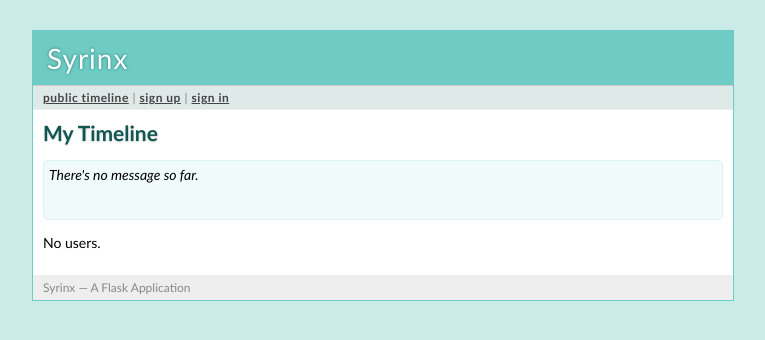
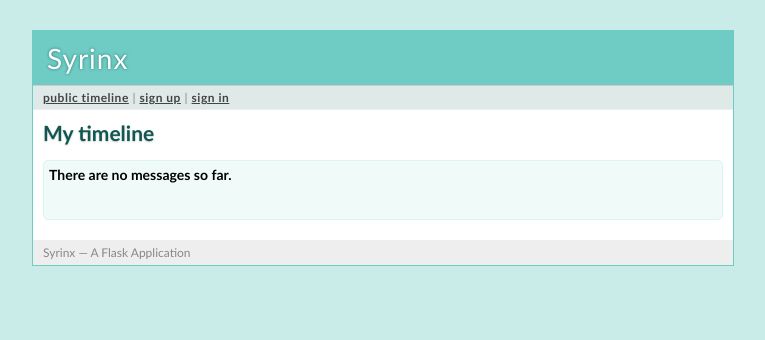
Before and after one commit to tooxie/flask-syrinx, a Flask app: template syrinx/templates/timeline.html in a window 1280 px wide. Shown: the top 340 px of the page, without its empty margins (257-1022 px from the left). Run offline with Flask 2, Linux system fonts and the light colour scheme; the template is opened without the code that fills it, so the values that code supplies are empty; parts of the project's set-up code (start-up, migrations or seed data) failed here and were passed over.

Commit message:
Improved HTML.

```diff
--- a/syrinx/static/style.css
+++ b/syrinx/static/style.css
@@ -10,6 +10,10 @@ a {
 
 a:hover {
     color: #333;
+}
+
+a img {
+    border: none;
 }
 
 input[type="text"],
@@ -119,9 +123,13 @@ div.page ul.messages li img {
     padding: 0 10px 0 0;
 }
 
-div.page ul.messages li small {
+div.page ul.messages li span.datepublish {
     font-size: 0.9em;
     color: #888;
+}
+
+div.page ul.messages li span.nomessages {
+    font-weight: bold;
 }
 
 div.page div.twitbox {
@@ -147,9 +155,10 @@ div.page div.twitbox input[type="text"] {
     width: 585px;
 }
 
-div.page div.twitbox input[type="submit"] {
+div.page div.twitbox input.button {
+    float: right;
+    margin-left: 5px;
     width: 70px;
-    margin-left: 5px;
 }
 
 ul.flashes {
--- a/syrinx/templates/layout.html
+++ b/syrinx/templates/layout.html
@@ -1,9 +1,17 @@
-<!doctype html>
+<!DOCTYPE HTML PUBLIC "-//W3C//DTD HTML 4.01//EN"
+        "http://www.w3.org/TR/html4/strict.dtd">
+<html>
+    <head>
         <title>{% block title %}Welcome{% endblock %} | Syrinx</title>
-<link rel=stylesheet type=text/css href="{{ url_for('.static', filename='style.css') }}">
-<div class=page>
-  <h1>Syrinx</h1>
-  <div class=navigation>
+        <link rel="stylesheet" type="text/css" href="{{ url_for('.static', filename='style.css') }}">
+    </head>
+
+    <body>
+        <div class="page">
+            <h1>
+                Syrinx
+            </h1>
+            <div class="navigation">
                 {% if g.user %}
                         <a href="{{ url_for('timeline') }}">my timeline</a> |
                         <a href="{{ url_for('public_timeline') }}">public timeline</a> |
@@ -16,17 +24,21 @@
             </div>
             {% with flashes = get_flashed_messages() %}
                 {% if flashes %}
-      <ul class=flashes>
+                    <ul class="flashes">
                         {% for message in flashes %}
-        <li>{{ message }}
+                            <li>
+                                {{ message }}
+                            </li>
                         {% endfor %}
                     </ul>
                 {% endif %}
             {% endwith %}
-  <div class=body>
+            <div class="body">
                 {% block body %}{% endblock %}
             </div>
-  <div class=footer>
+            <div class="footer">
                 Syrinx &mdash; A Flask Application
             </div>
         </div>
+    </body>
+<html>
--- a/syrinx/templates/timeline.html
+++ b/syrinx/templates/timeline.html
@@ -1,60 +1,59 @@
 {% extends "layout.html" %}
 {% block title %}
     {% if request.endpoint == 'public_timeline' %}
-    Public Timeline
+        Public timeline
     {% elif request.endpoint == 'user_timeline' %}
-    {{ profile_user.username }}'s Timeline
+        {{ profile_user.username }}'s timeline
     {% else %}
-    My Timeline
+        My timeline
     {% endif %}
 {% endblock %}
 
 {% block body %}
-  <h2>{{ self.title() }}</h2>
+    <h2>
+        {{ self.title() }}
+    </h2>
     {% if g.user %}
         {% if request.endpoint == 'user_timeline' %}
-      <div class=followstatus>
+            <div class="followstatus">
                 {% if g.user.username == profile_user.username %}
                     This is you!
                 {% elif followed %}
                     You are currently following this user.
-        <a class=unfollow href="{{ url_for('unfollow_user', username=profile_user.username)
-          }}">Unfollow user</a>.
+                    <a class="unfollow" href="{{ url_for('unfollow_user', username=profile_user.username) }}">Unfollow user</a>.
                 {% else %}
                     You are not yet following this user.
-        <a class=follow href="{{ url_for('follow_user', username=profile_user.username)
-          }}">Follow user</a>.
+                    <a class="follow" href="{{ url_for('follow_user', username=profile_user.username) }}">Follow user</a>.
                 {% endif %}
             </div>
         {% elif request.endpoint == 'timeline' %}
-      <div class=twitbox>
-        <h3>What's on your mind {{ g.user.username }}?</h3>
-        <form action="{{ url_for('add_message') }}" method=post>
-          <p><input type=text name=text size=60><!--
-          --><input type=submit value="Share">
+            <div class="twitbox">
+                <h3>
+                    What's on your mind {{ g.user.username }}?
+                </h3>
+                <form action="{{ url_for('add_message') }}" method="post">
+                    <p>
+                        <input type="text" name="text" size="60">
+                        <input type="submit" class="button" value="Share">
+                    </p>
                 </form>
             </div>
         {% endif %}
     {% endif %}
-  <ul class=messages>
+    <ul class="messages">
         {% for message in messages %}
-    <li><img src="{{ message.email|gravatar(size=48) }}"><p>
-      <strong><a href="{{ url_for('user_timeline', username=message.username)
-      }}">{{ message.username }}</a></strong>
+            <li>
+                <a href="/{{ message.author }}"><img src="{{ message.email|gravatar(size=48) }}"></a>
+                <p>
+                    <span class="username"><a href="{{ url_for('user_timeline', username=message.username) }}">{{ message.username }}</a></span>
                     {{ message.text }}
-      <small>&mdash; {{ message.date_publish }}</small>
+                    <span class="datepublish">&mdash; {{ message.date_publish }}</span>
+                </p>
+            </li>
         {% else %}
-    <li><em>There's no message so far.</em>
-  {% endfor %}
-  </ul>
-  {% if not users %}
-    <p>
-      No users.
-    </p>
-  {% endif %}
-  <ul class=users>
-    {% for user in users %}
-      <li>{{ user.username }}</li>
+            <li>
+                <span class="nomessages">There are no messages so far.</span>
+            </li>
         {% endfor %}
     </ul>
 {% endblock %}
```
Also changed, not shown: syrinx/templates/login.html (+30 -12 lines), syrinx/templates/register.html (+41 -16 lines). Lines whose indentation alone changed are shown as unchanged.
